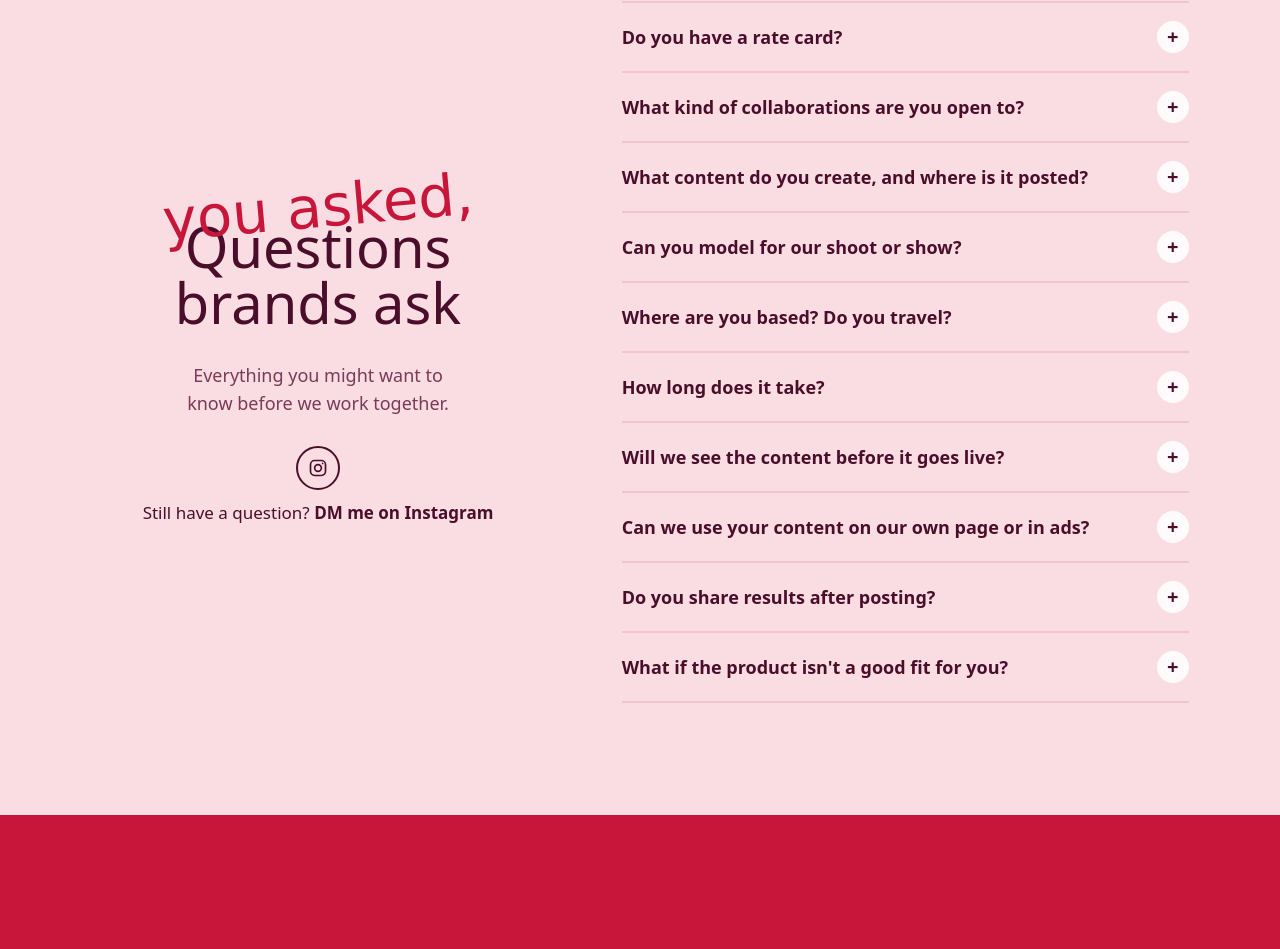
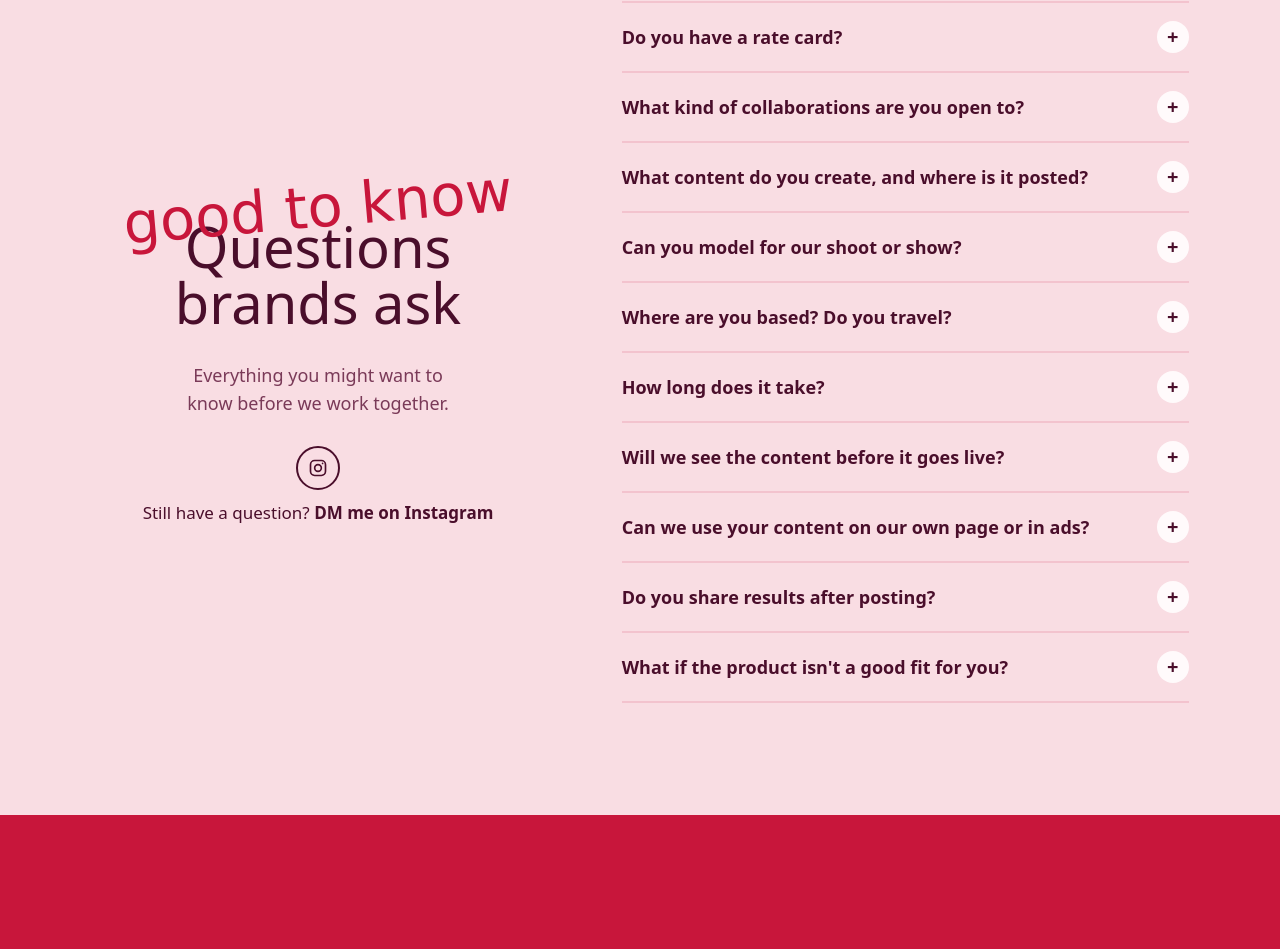
Before and after one commit to PavaniW/pavani-portfolio, a plain HTML site: page index.html in a window 1280 px wide. Shown: the part 4291-5240 px from the top of the page. Drawn offline with Linux system fonts and the light colour scheme; a web font is replaced by a local one.

Commit message:
FAQ kicker: 'good to know' (not repeating the heading)
Co-Authored-By: Claude Opus 5.5 (1M context) <noreply@anthropic.com>

```diff
--- a/index.html
+++ b/index.html
@@ -231,7 +231,7 @@
 
     <section id="faq" class="faq reveal" aria-labelledby="faq-title">
       <div class="faq-side">
-        <p class="kicker" aria-hidden="true">you asked,</p>
+        <p class="kicker" aria-hidden="true">good to know</p>
         <h2 id="faq-title">Questions brands ask</h2>
         <p class="faq-intro">Everything you might want to know before we work together.</p>
         <a class="faq-ask" href="https://ig.me/m/pavaniii.w" data-track="faq-ask-instagram">
```
